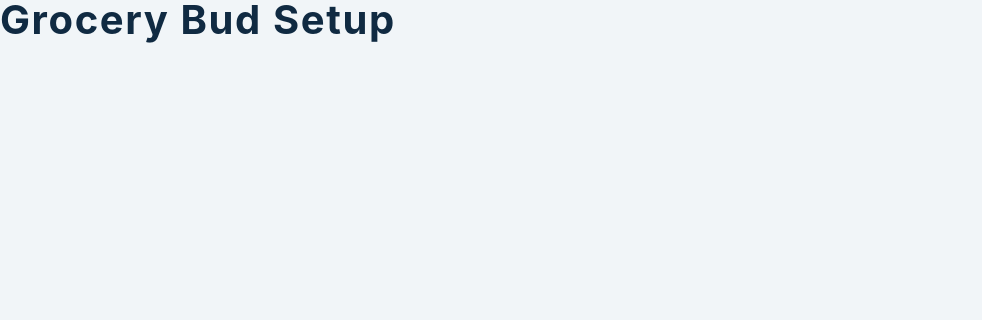
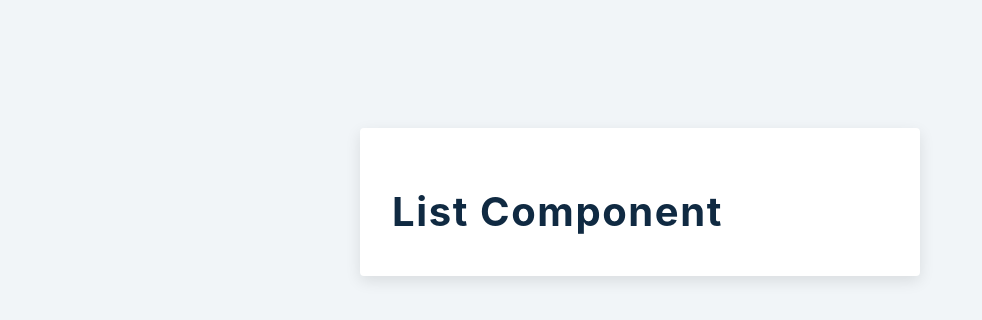
Before and after one commit to o0p/grocery-bud-react, a React (Create React App) app: page / in a window 1280 px wide. Shown: the top 320 px of the page, without its empty margins (0-982 px from the left). Built offline with nearby package versions, Linux system fonts and the light colour scheme.

Commit message:
Add grocery-container with List item

```diff
--- a/src/App.js
+++ b/src/App.js
@@ -9,7 +9,13 @@ function App() {
   const [editID, setEditID] = useState(null);
   const [alert, setAlert] = useState({ show: false, msg: '', type: '' });
 
-  return <h2>grocery bud setup</h2>;
+  return (
+    <section className="section-center">
+      <div className="grocery-container">
+        <List />
+      </div>
+    </section>
+  );
 }
 
 export default App;
```
